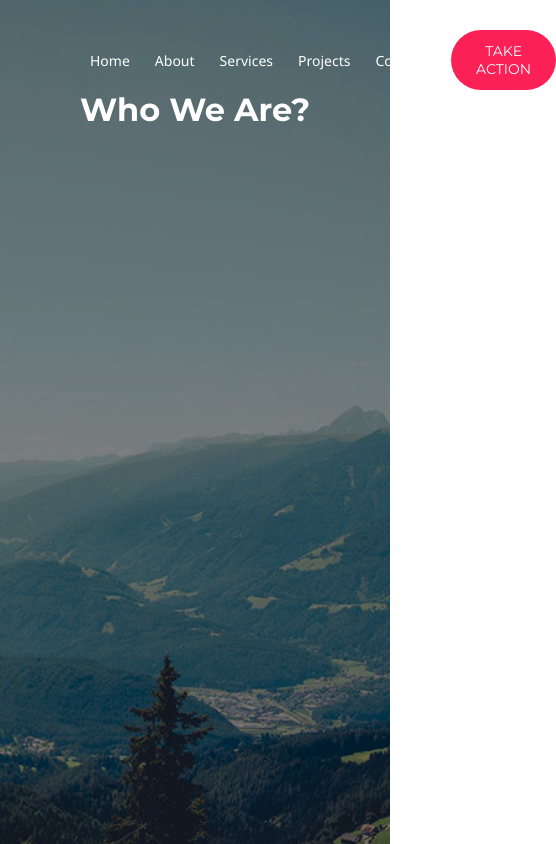
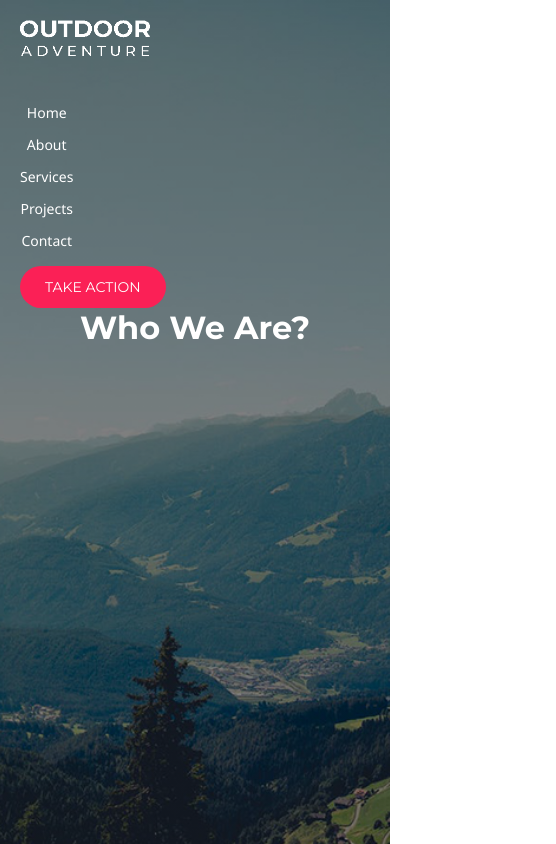
Before and after one commit to jheideiger/outdoor_adventure, a plain HTML site: page about.html in a window 390 px wide. Shown: the top 844 px of the page, 556 px wide, since content can reach past the window. Drawn offline with Linux system fonts and the light colour scheme.

Commit message:
ajout responsive all

```diff
--- a/about.css
+++ b/about.css
@@ -104,3 +104,41 @@ footer p {
   max-width: 900px;
   opacity: 0.9;
 }
+@media (max-width: 768px) {
+
+  .main {
+    flex-direction: column;
+    gap: 20px;
+    align-items: flex-start;
+  }
+
+  .menu {
+    flex-direction: column;
+    align-items: flex-start;
+    gap: 15px;
+    width: 100%;
+  }
+
+  .liste {
+    flex-wrap: wrap;
+    gap: 15px;
+  }
+
+@media (max-width: 480px) {
+
+  .hero {
+    padding: 20px;
+  }
+
+  .home-titre {
+    font-size: 30px;
+  }
+
+  .home {
+    font-size: 18px;
+  }
+
+  .liste {
+    flex-direction: column;
+    gap: 10px;
+  }
--- a/contact.css
+++ b/contact.css
@@ -108,3 +108,41 @@ footer p {
   max-width: 900px;
   opacity: 0.9;
 }
+@media (max-width: 768px) {
+
+  .main {
+    flex-direction: column;
+    gap: 20px;
+    align-items: flex-start;
+  }
+
+  .menu {
+    flex-direction: column;
+    align-items: flex-start;
+    gap: 15px;
+    width: 100%;
+  }
+
+  .liste {
+    flex-wrap: wrap;
+    gap: 15px;
+  }
+
+@media (max-width: 480px) {
+
+  .hero {
+    padding: 20px;
+  }
+
+  .home-titre {
+    font-size: 30px;
+  }
+
+  .home {
+    font-size: 18px;
+  }
+
+  .liste {
+    flex-direction: column;
+    gap: 10px;
+  }
--- a/projects.css
+++ b/projects.css
@@ -105,3 +105,41 @@ footer p {
   max-width: 900px;
   opacity: 0.9;
 }
+@media (max-width: 768px) {
+
+  .main {
+    flex-direction: column;
+    gap: 20px;
+    align-items: flex-start;
+  }
+
+  .menu {
+    flex-direction: column;
+    align-items: flex-start;
+    gap: 15px;
+    width: 100%;
+  }
+
+  .liste {
+    flex-wrap: wrap;
+    gap: 15px;
+  }
+
+@media (max-width: 480px) {
+
+  .hero {
+    padding: 20px;
+  }
+
+  .home-titre {
+    font-size: 30px;
+  }
+
+  .home {
+    font-size: 18px;
+  }
+
+  .liste {
+    flex-direction: column;
+    gap: 10px;
+  }
--- a/services.css
+++ b/services.css
@@ -105,3 +105,43 @@ footer p {
   max-width: 900px;
   opacity: 0.9;
 }
+
+@media (max-width: 768px) {
+
+  .main {
+    flex-direction: column;
+    gap: 20px;
+    align-items: flex-start;
+  }
+
+  .menu {
+    flex-direction: column;
+    align-items: flex-start;
+    gap: 15px;
+    width: 100%;
+  }
+
+  .liste {
+    flex-wrap: wrap;
+    gap: 15px;
+  }
+
+
+  @media (max-width: 480px) {
+
+    .hero {
+      padding: 20px;
+    }
+
+    .home-titre {
+      font-size: 30px;
+    }
+
+    .home {
+      font-size: 18px;
+    }
+
+    .liste {
+      flex-direction: column;
+      gap: 10px;
+    }
```
Also changed, not shown: index.css (line endings or trailing spaces).
